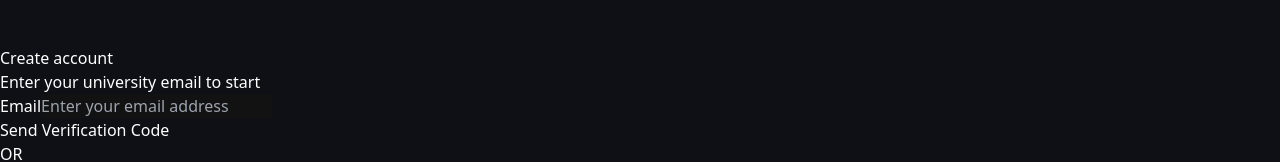
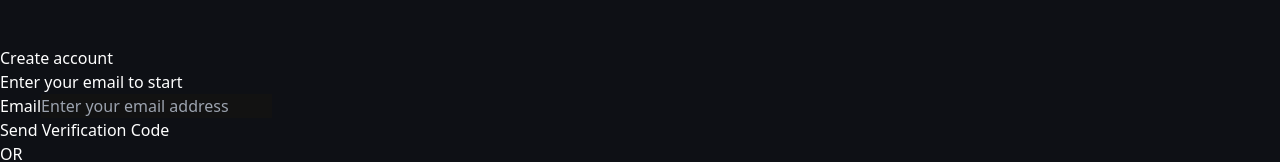
Before and after one commit to kartik0905/pinpoint, a React (Vite) app in the folder frontend/: page /register in a window 1280 px wide. Shown: the part 1304-1466 px from the top of the page. Built offline with nearby package versions, Linux system fonts and the light colour scheme.

Commit message:
fix: update prompt text for email entry in Register page

```diff
--- a/frontend/src/pages/Register.jsx
+++ b/frontend/src/pages/Register.jsx
@@ -151,7 +151,7 @@ export default function Register() {
             Create account
           </h1>
           <p className="text-zinc-500 dark:text-zinc-400 text-sm transition-colors duration-500 font-medium">
-            {step === 1 && "Enter your university email to start"}
+            {step === 1 && "Enter your email to start"}
             {step === 2 && "Enter the verification code sent to your email"}
             {step === 3 && "Set your secure password"}
           </p>
```
